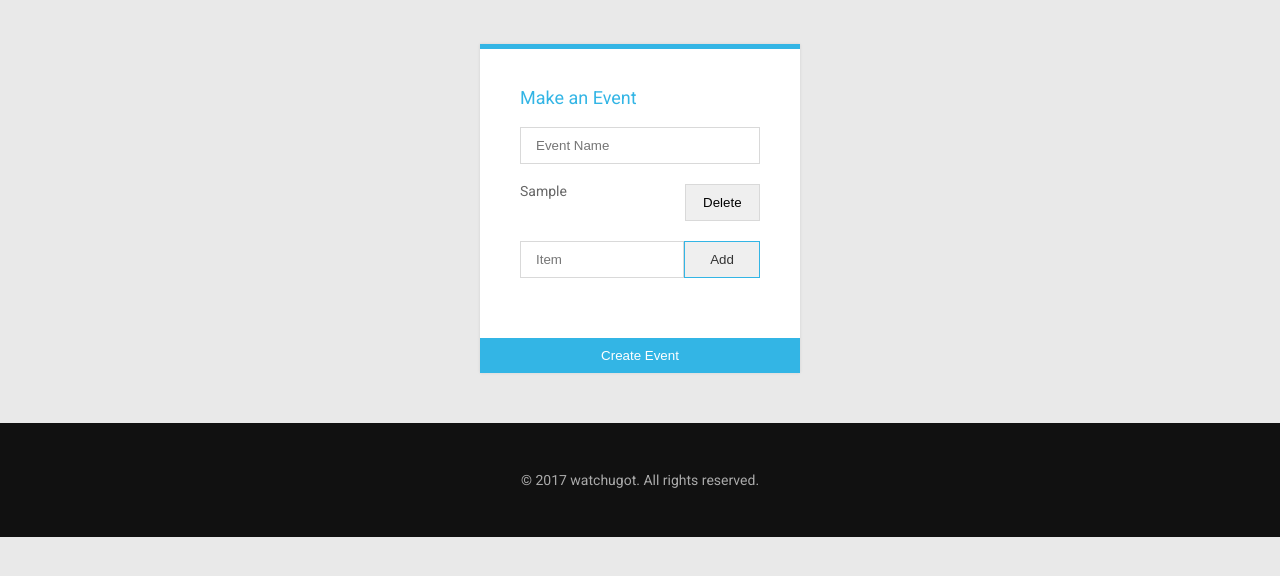
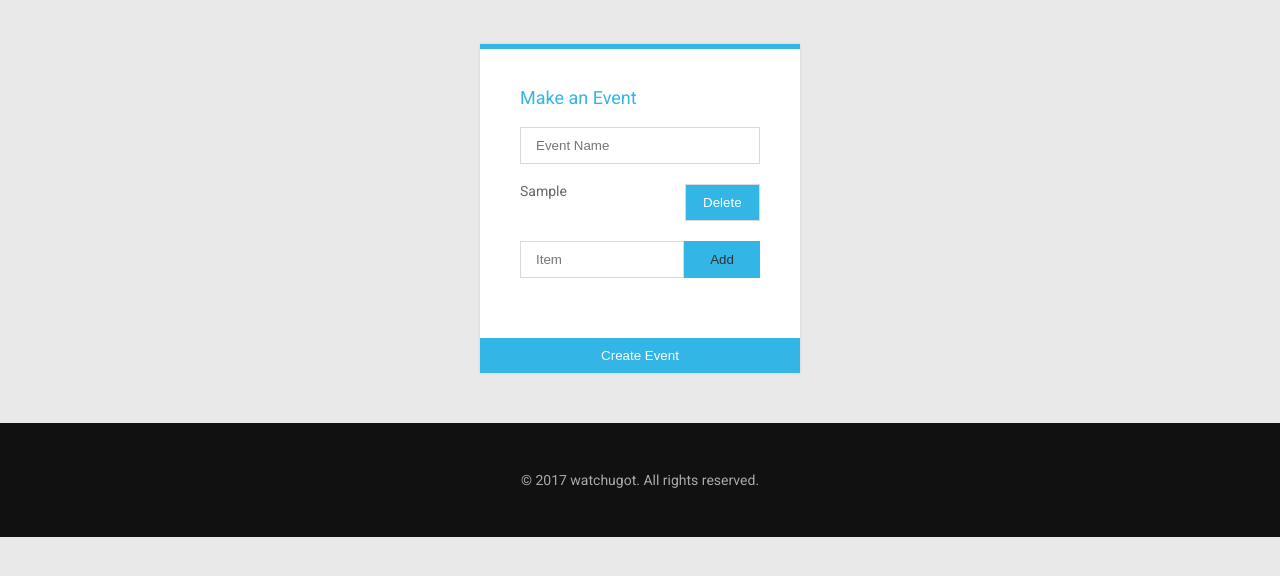
Before and after one commit to cbanigan/watchugot, a website: page index.html in a window 1280 px wide. Both pictures are taken after typing "Sample" into the empty fields and a click on the button "Add". Shown: the part 124-700 px from the top of the page. Drawn offline with nearby package versions, Linux system fonts and the light colour scheme; a web font is replaced by a local one.

Commit message:
buttons blue

```diff
--- a/css/style.css
+++ b/css/style.css
@@ -119,6 +119,8 @@ footer {
 
 .item-table .add-button{
     flex: 1;
+    background: #33b5e5;
+    color: #ffffff;
 }
 
 .item-table-history {
@@ -135,4 +137,6 @@ footer {
 
 .item-table-history .row .delete-button{
     flex: 1;
+    background: #33b5e5;
+    color: #ffffff;
 }
```
